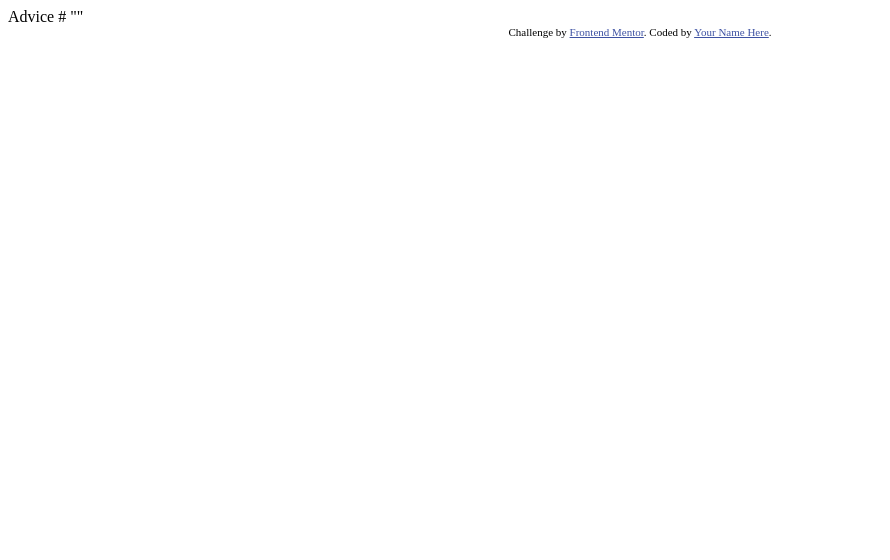
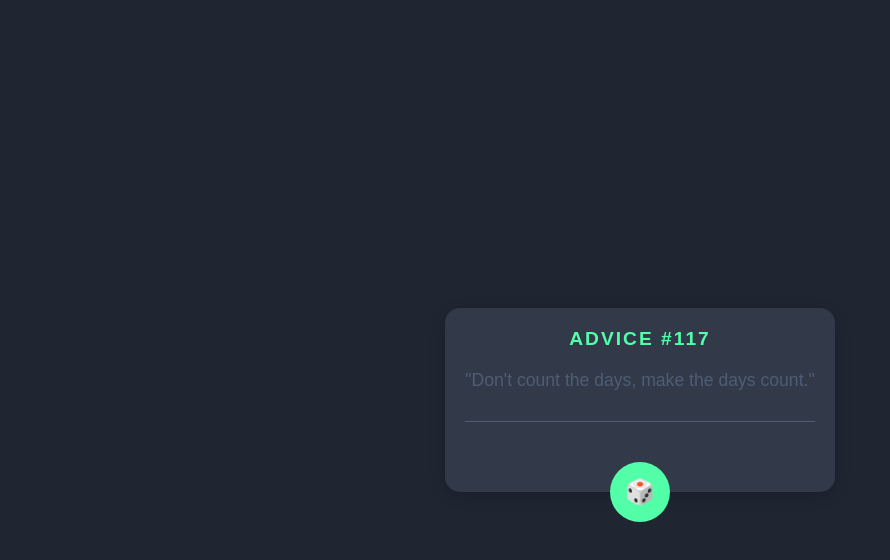
Before and after one commit to anasofiadm/advice-generator-app, a plain HTML site: page index.html in a window 1280 px wide. Shown: the whole page, without its empty margins (0-890 px from the left). Drawn offline with Linux system fonts and the light colour scheme.

Commit message:
First layout design

```diff
--- a/index.html
+++ b/index.html
@@ -1,28 +1,83 @@
 <!DOCTYPE html>
 <html lang="en">
 <head>
-  <meta charset="UTF-8">
-  <meta name="viewport" content="width=device-width, initial-scale=1.0"> <!-- displays site properly based on user's device -->
+    <meta charset="UTF-8">
+    <meta name="viewport" content="width=device-width, initial-scale=1.0">
+    <title>Advice Generator App</title>
+    <style>
+        body {
+            background-color: hsl(218, 23%, 16%);
+            display: flex;
+            justify-content: center;
+            align-items: center;
+            height: 100vh;
+            margin: 0;
+            font-family: 'Arial', sans-serif;
+        }
 
-  <link rel="icon" type="image/png" sizes="32x32" href="./images/favicon-32x32.png">
+        .card {
+            background-color: hsl(217, 19%, 24%);
+            color: hsl(150, 100%, 66%);
+            width: 350px;
+            padding: 20px;
+            border-radius: 15px;
+            position: relative;
+            text-align: center;
+            box-shadow: 0 4px 15px rgba(0, 0, 0, 0.2);
+        }
 
-  <title>Frontend Mentor | Advice generator app</title>
+        .advice-number {
+            margin-bottom: 20px;
+            font-weight: bold;
+            letter-spacing: 2px;
+            font-size: 1.2em;
+        }
 
-  <!-- Feel free to remove these styles or customise in your own stylesheet 👍 -->
-  <style>
-    .attribution { font-size: 11px; text-align: center; }
-    .attribution a { color: hsl(228, 45%, 44%); }
-  </style>
+        .advice-text {
+            color: hsl(217, 19%, 38%);
+            font-size: 1.1em;
+            margin-bottom: 30px;
+        }
+
+        .divider {
+            border-top: 1px solid hsl(217, 19%, 38%);
+            margin-bottom: 50px;
+        }
+
+        .dice-button {
+            background-color: hsl(150, 100%, 66%);
+            width: 60px;
+            height: 60px;
+            border-radius: 50%;
+            display: flex;
+            justify-content: center;
+            align-items: center;
+            position: absolute;
+            left: 50%;
+            transform: translateX(-50%);
+            bottom: -30px;
+            cursor: pointer;
+            transition: box-shadow 0.3s ease;
+        }
+
+        .dice-button:hover {
+            box-shadow: 0 0 15px hsl(150, 100%, 66%);
+        }
+
+        .dice-icon {
+            color: hsl(218, 23%, 16%);
+            font-size: 1.5em;
+        }
+    </style>
 </head>
 <body>
-
-  Advice #<!-- Advice ID goes here -->
-
-  "<!-- Advice text goes here -->"
-
-  <div class="attribution">
-    Challenge by <a href="https://www.frontendmentor.io?ref=challenge" target="_blank">Frontend Mentor</a>.
-    Coded by <a href="#">Your Name Here</a>.
-  </div>
+    <div class="card">
+        <div class="advice-number">ADVICE #117</div>
+        <div class="advice-text">"Don't count the days, make the days count."</div>
+        <div class="divider"></div>
+        <div class="dice-button">
+            <span class="dice-icon">🎲</span>
+        </div>
+    </div>
 </body>
 </html>
```
